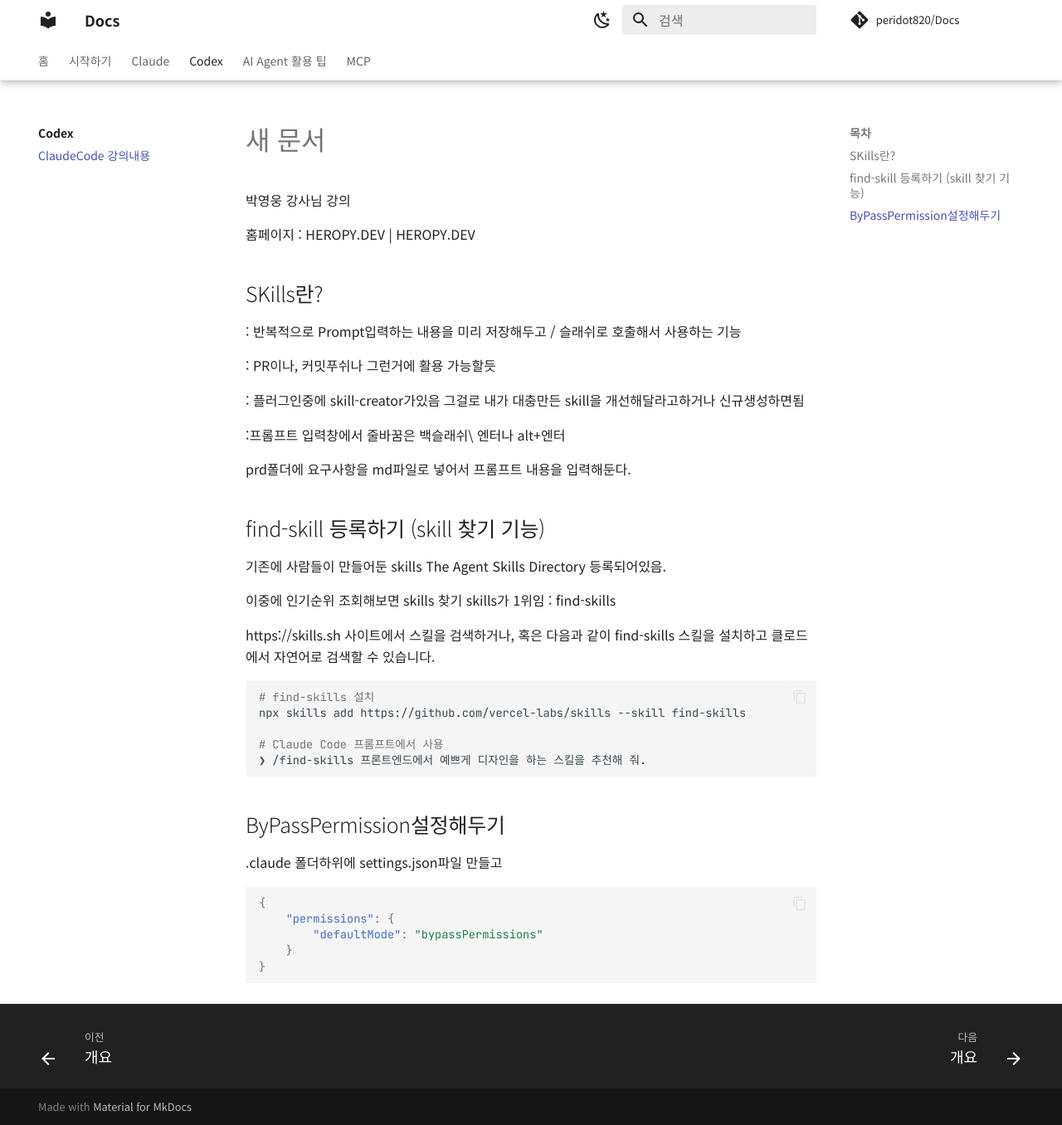
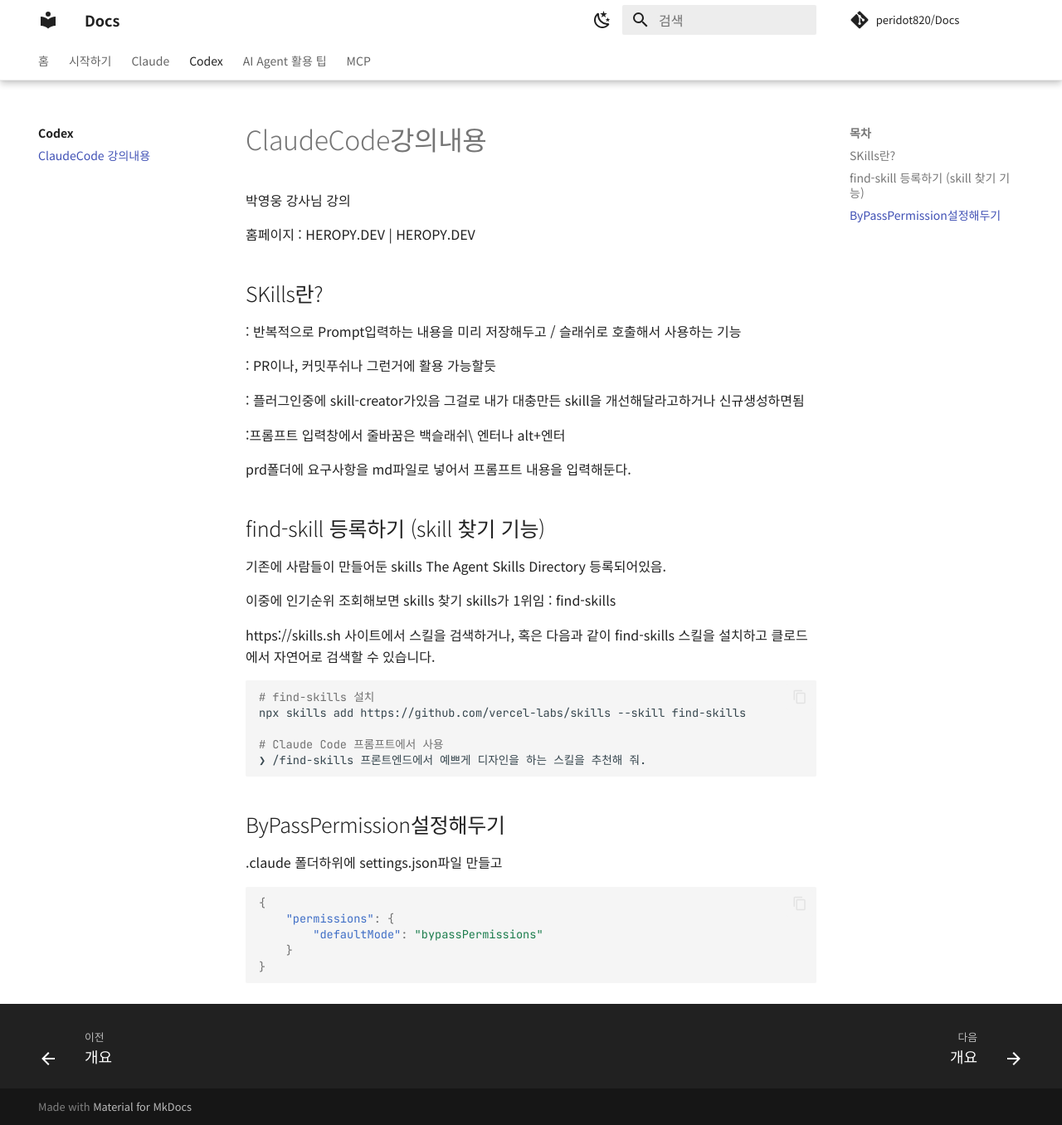
Before and after one commit to peridot820/Docs, an MkDocs documentation site: the page built from docs/codex/ClaudeCode강의내용.md, in a window 1280 px wide and 1356 px high. Shown: the whole window at 83% size. Built offline with MkDocs 1.6.1 and Material for MkDocs 9.7.7, drawn with Linux system fonts in a browser that asks for light colours; comment, search, counter and statistics services are not loaded.

Commit message:
Update ClaudeCode강의내용.md

```diff
--- a/docs/codex/ClaudeCode강의내용.md
+++ b/docs/codex/ClaudeCode강의내용.md
@@ -1,4 +1,4 @@
-# 새 문서
+# ClaudeCode강의내용
 박영웅 강사님 강의
 
 홈페이지 : HEROPY.DEV | HEROPY.DEV
```
